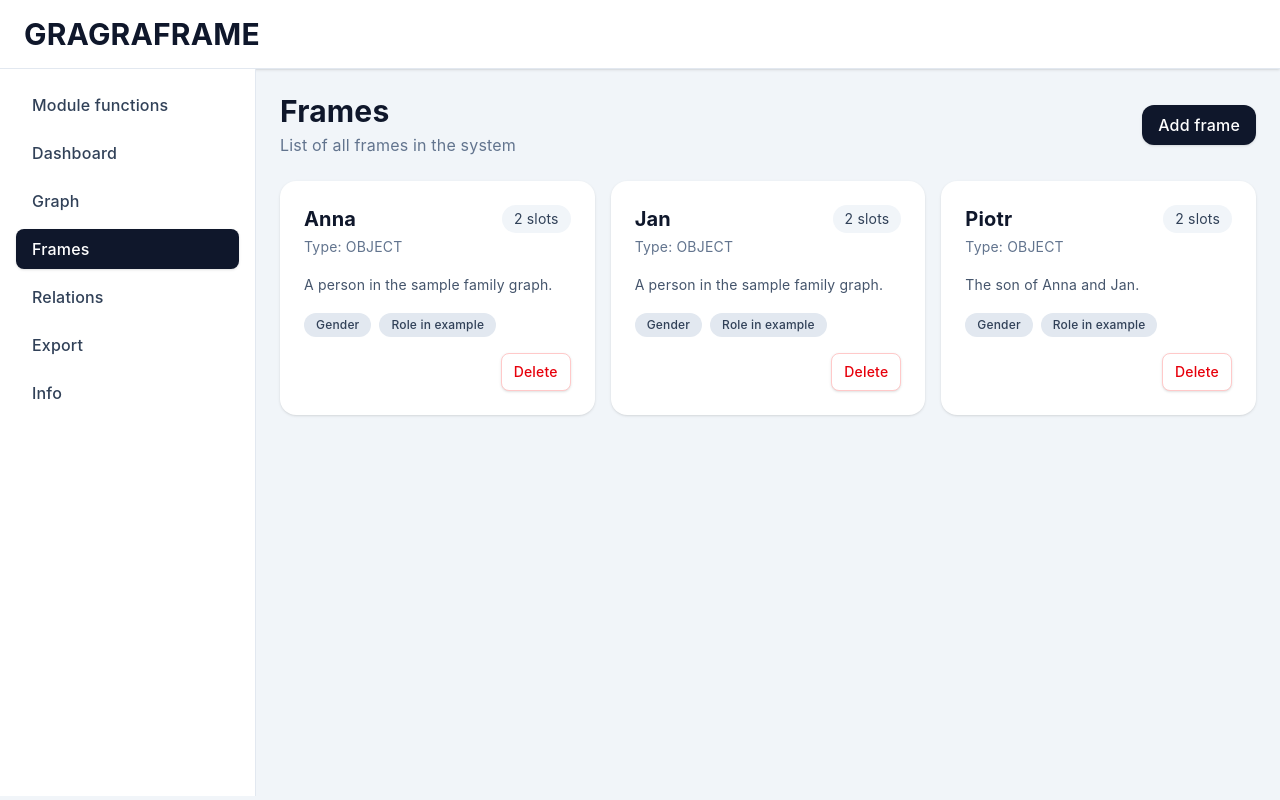
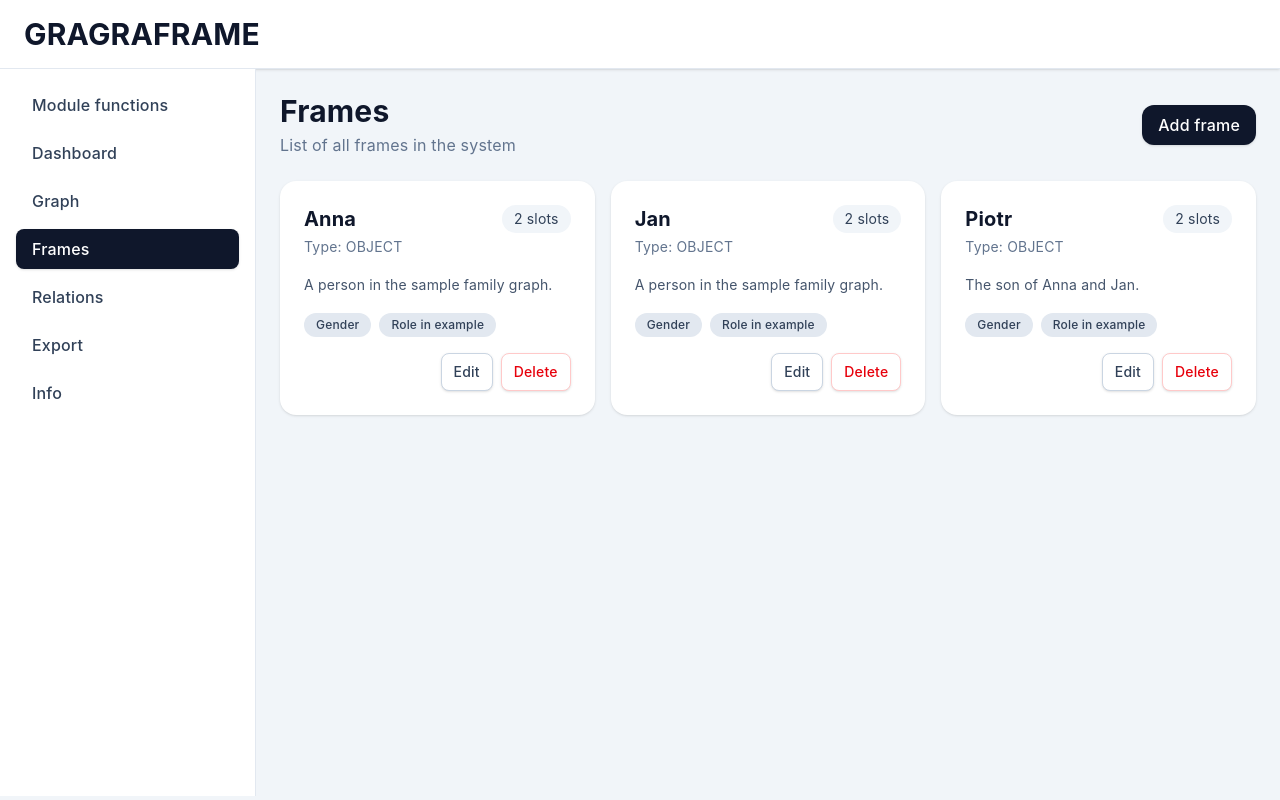
Before and after one commit to ovti/frame-system, a React (Vite) app: page /~21_zalubski/gragraframe/app/frames in a window 1280 px wide. Built offline with nearby package versions, Linux system fonts and the light colour scheme.

Commit message:
app update

```diff
--- a/src/components/frame/FrameCard.tsx
+++ b/src/components/frame/FrameCard.tsx
@@ -4,14 +4,27 @@ import type { Frame } from '../../types/frame';
 interface FrameCardProps {
   frame: Frame;
   onClick: () => void;
+  onEdit: () => void;
   onDelete: () => void;
 }
 
-function FrameCard({ frame, onClick, onDelete }: FrameCardProps) {
+function FrameCard({ frame, onClick, onEdit, onDelete }: FrameCardProps) {
+  const handleEditClick = (event: MouseEvent<HTMLButtonElement>) => {
+    event.stopPropagation();
+    onEdit();
+  };
+
   const handleDeleteClick = (event: MouseEvent<HTMLButtonElement>) => {
     event.stopPropagation();
     onDelete();
   };
+
+  const getSlotCountLabel = (count: number) => {
+    return count === 1 ? '1 slot' : `${count} slots`;
+  };
+
+  const secondaryButtonClass =
+    'w-full cursor-pointer rounded-lg border border-slate-300 bg-white px-3 py-2 text-sm font-medium text-slate-700 shadow-sm transition hover:border-slate-400 hover:bg-slate-100 hover:shadow focus:outline-none focus:ring-2 focus:ring-slate-400 focus:ring-offset-2 active:bg-slate-200 sm:w-auto';
 
   const dangerButtonClass =
     'w-full cursor-pointer rounded-lg border border-red-200 bg-white px-3 py-2 text-sm font-medium text-red-600 shadow-sm transition hover:border-red-300 hover:bg-red-50 hover:shadow focus:outline-none focus:ring-2 focus:ring-red-300 focus:ring-offset-2 active:bg-red-100 sm:w-auto';
@@ -31,7 +44,7 @@ function FrameCard({ frame, onClick, onDelete }: FrameCardProps) {
         </div>
 
         <span className='w-fit shrink-0 rounded-full bg-slate-100 px-3 py-1 text-sm text-slate-700'>
-          {frame.slots.length} slots
+          {getSlotCountLabel(frame.slots.length)}
         </span>
       </div>
 
@@ -56,7 +69,15 @@ function FrameCard({ frame, onClick, onDelete }: FrameCardProps) {
         )}
       </div>
 
-      <div className='flex justify-end'>
+      <div className='flex flex-col gap-2 sm:flex-row sm:justify-end'>
+        <button
+          type='button'
+          onClick={handleEditClick}
+          className={secondaryButtonClass}
+        >
+          Edit
+        </button>
+
         <button
           type='button'
           onClick={handleDeleteClick}
--- a/src/components/frame/FrameDetailsModal.tsx
+++ b/src/components/frame/FrameDetailsModal.tsx
@@ -20,6 +20,10 @@ function FrameDetailsModal({ frame, isOpen, onClose }: FrameDetailsModalProps) {
 
   const getFrameName = (frameId: string) => {
     return frames.find((item) => item.id === frameId)?.name ?? frameId;
+  };
+
+  const getAspectCountLabel = (count: number) => {
+    return count === 1 ? '1 aspect' : `${count} aspects`;
   };
 
   return (
@@ -105,7 +109,7 @@ function FrameDetailsModal({ frame, isOpen, onClose }: FrameDetailsModalProps) {
                     </h5>
 
                     <span className='w-fit shrink-0 rounded-full bg-slate-100 px-3 py-1 text-xs text-slate-600 sm:text-sm'>
-                      {slot.aspects.length} aspects
+                      {getAspectCountLabel(slot.aspects.length)}
                     </span>
                   </div>
 
--- a/src/components/frame/FrameForm.tsx
+++ b/src/components/frame/FrameForm.tsx
@@ -3,6 +3,7 @@ import type { Frame, FrameSlot, FrameType } from '../../types/frame';
 import SlotForm from './SlotForm';
 
 interface FrameFormProps {
+  initialFrame?: Frame | null;
   onSubmit: (frame: Frame) => void;
   onCancel: () => void;
 }
@@ -11,12 +12,20 @@ const FRAME_NAME_MAX_LENGTH = 60;
 const FRAME_DESCRIPTION_MAX_LENGTH = 300;
 const MAX_SLOTS_PER_FRAME = 12;
 
-function FrameForm({ onSubmit, onCancel }: FrameFormProps) {
-  const [name, setName] = useState('');
-  const [type, setType] = useState<FrameType>('CLASS');
-  const [description, setDescription] = useState('');
-  const [slots, setSlots] = useState<FrameSlot[]>([]);
+function FrameForm({
+  initialFrame = null,
+  onSubmit,
+  onCancel,
+}: FrameFormProps) {
+  const [name, setName] = useState(initialFrame?.name ?? '');
+  const [type, setType] = useState<FrameType>(initialFrame?.type ?? 'CLASS');
+  const [description, setDescription] = useState(
+    initialFrame?.description ?? '',
+  );
+  const [slots, setSlots] = useState<FrameSlot[]>(initialFrame?.slots ?? []);
   const [error, setError] = useState('');
+
+  const isEditMode = Boolean(initialFrame);
 
   const secondaryButtonClass =
     'w-full cursor-pointer rounded-xl border border-slate-300 bg-white px-4 py-2 font-medium text-slate-700 shadow-sm transition hover:border-slate-400 hover:bg-slate-100 hover:shadow focus:outline-none focus:ring-2 focus:ring-slate-400 focus:ring-offset-2 active:bg-slate-200 disabled:cursor-not-allowed disabled:opacity-50 sm:w-auto';
@@ -95,23 +104,37 @@ function FrameForm({ onSubmit, onCancel }: FrameFormProps) {
       return;
     }
 
-    const newFrame: Frame = {
-      id: crypto.randomUUID(),
+    const frame: Frame = {
+      id: initialFrame?.id ?? crypto.randomUUID(),
       name: trimmedName,
       type,
       description: trimmedDescription,
-      parentIds: [],
-      childIds: [],
-      slots,
-      relations: [],
+      parentIds: initialFrame?.parentIds ?? [],
+      childIds: initialFrame?.childIds ?? [],
+      slots: slots.map((slot) => ({
+        ...slot,
+        name: slot.name.trim(),
+        aspects: slot.aspects.map((aspect) => ({
+          ...aspect,
+          value: aspect.value.trim(),
+        })),
+        demons: (slot.demons ?? []).map((demon) => ({
+          ...demon,
+          description: demon.description.trim(),
+        })),
+      })),
+      relations: initialFrame?.relations ?? [],
     };
 
-    onSubmit(newFrame);
+    onSubmit(frame);
 
-    setName('');
-    setType('CLASS');
-    setDescription('');
-    setSlots([]);
+    if (!isEditMode) {
+      setName('');
+      setType('CLASS');
+      setDescription('');
+      setSlots([]);
+    }
+
     setError('');
   };
 
@@ -238,7 +261,7 @@ function FrameForm({ onSubmit, onCancel }: FrameFormProps) {
         </button>
 
         <button type='submit' className={primaryButtonClass}>
-          Save frame
+          {isEditMode ? 'Save changes' : 'Save frame'}
         </button>
       </div>
     </form>
--- a/src/data/relationPresets.ts
+++ b/src/data/relationPresets.ts
@@ -26,14 +26,16 @@ export const relationPresetGroups: RelationPresetGroup[] = [
   {
     id: 'FAMILY',
     name: 'Family relations',
-    description: 'Relations describing people and family dependencies.',
+    description:
+      'Relations describing people and family dependencies. These relations do not create frame inheritance.',
     relations: [
       {
         id: 'spouse',
         label: 'spouse',
         type: 'ASSOCIATION',
         category: 'FAMILY',
-        description: 'A symmetric relation between two people.',
+        description:
+          'A symmetric family relation between two people. It is not an inheritance relation.',
         layoutRole: 'LATERAL',
       },
       {
@@ -41,7 +43,8 @@ export const relationPresetGroups: RelationPresetGroup[] = [
         label: 'child',
         type: 'ASSOCIATION',
         category: 'FAMILY',
-        description: 'A relation from a parent to a child, e.g. Anna → Piotr.',
+        description:
+          'A family relation from a parent to a child, e.g. Anna → Piotr. It is not frame inheritance.',
         layoutRole: 'TREE',
       },
       {
@@ -49,7 +52,8 @@ export const relationPresetGroups: RelationPresetGroup[] = [
         label: 'parent',
         type: 'ASSOCIATION',
         category: 'FAMILY',
-        description: 'A relation from a child to a parent, e.g. Piotr → Anna.',
+        description:
+          'A family relation from a child to a parent, e.g. Piotr → Anna. It is not frame inheritance.',
         layoutRole: 'TREE',
       },
     ],
--- a/src/data/sampleFrames.ts
+++ b/src/data/sampleFrames.ts
@@ -7,7 +7,7 @@ export const sampleFrames: Frame[] = [
     type: 'OBJECT',
     description: 'A person in the sample family graph.',
     parentIds: [],
-    childIds: ['piotr'],
+    childIds: [],
     slots: [
       {
         id: 'slot-anna-1',
@@ -40,7 +40,7 @@ export const sampleFrames: Frame[] = [
     type: 'OBJECT',
     description: 'A person in the sample family graph.',
     parentIds: [],
-    childIds: ['piotr'],
+    childIds: [],
     slots: [
       {
         id: 'slot-jan-1',
@@ -72,7 +72,7 @@ export const sampleFrames: Frame[] = [
     name: 'Piotr',
     type: 'OBJECT',
     description: 'The son of Anna and Jan.',
-    parentIds: ['anna', 'jan'],
+    parentIds: [],
     childIds: [],
     slots: [
       {
@@ -112,14 +112,7 @@ export const sampleFrames: Frame[] = [
 //     description:
 //       'A basic constructive solid represented by a rectangular cuboid.',
 //     parentIds: [],
-//     childIds: [
-//       'blind-slot-2',
-//       'blind-slot-3',
-//       'hole-4',
-//       'hole-5',
-//       'hole-6',
-//       'hole-7',
-//     ],
+//     childIds: [],
 //     slots: [
 //       {
 //         id: 'slot-rc-1-type',
--- a/src/pages/FramesPage.tsx
+++ b/src/pages/FramesPage.tsx
@@ -7,11 +7,14 @@ import { useFrameStore } from '../store/frameStore';
 import type { Frame } from '../types/frame';
 
 function FramesPage() {
-  const { frames, addFrame, deleteFrame } = useFrameStore();
+  const { frames, addFrame, updateFrame, deleteFrame } = useFrameStore();
 
   const [selectedFrame, setSelectedFrame] = useState<Frame | null>(null);
+  const [editedFrame, setEditedFrame] = useState<Frame | null>(null);
+
   const [isDetailsModalOpen, setIsDetailsModalOpen] = useState(false);
   const [isCreateModalOpen, setIsCreateModalOpen] = useState(false);
+  const [isEditModalOpen, setIsEditModalOpen] = useState(false);
 
   const primaryButtonClass =
     'w-full cursor-pointer rounded-xl bg-slate-900 px-4 py-2 font-medium text-white shadow-sm transition hover:bg-slate-700 hover:shadow focus:outline-none focus:ring-2 focus:ring-slate-500 focus:ring-offset-2 active:bg-slate-950 sm:w-auto';
@@ -31,6 +34,26 @@ function FramesPage() {
     setIsCreateModalOpen(false);
   };
 
+  const handleOpenEdit = (frame: Frame) => {
+    setEditedFrame(frame);
+    setIsEditModalOpen(true);
+  };
+
+  const handleCloseEdit = () => {
+    setEditedFrame(null);
+    setIsEditModalOpen(false);
+  };
+
+  const handleUpdateFrame = (frame: Frame) => {
+    updateFrame(frame);
+
+    if (selectedFrame?.id === frame.id) {
+      setSelectedFrame(frame);
+    }
+
+    handleCloseEdit();
+  };
+
   const handleDeleteFrame = (frameId: string) => {
     const confirmed = window.confirm(
       'Are you sure you want to delete this frame?',
@@ -40,6 +63,10 @@ function FramesPage() {
 
     if (selectedFrame?.id === frameId) {
       handleCloseDetails();
+    }
+
+    if (editedFrame?.id === frameId) {
+      handleCloseEdit();
     }
 
     deleteFrame(frameId);
@@ -78,6 +105,7 @@ function FramesPage() {
               key={frame.id}
               frame={frame}
               onClick={() => handleOpenDetails(frame)}
+              onEdit={() => handleOpenEdit(frame)}
               onDelete={() => handleDeleteFrame(frame.id)}
             />
           ))}
@@ -109,6 +137,25 @@ function FramesPage() {
           onCancel={() => setIsCreateModalOpen(false)}
         />
       </Modal>
+
+      <Modal isOpen={isEditModalOpen} onClose={handleCloseEdit}>
+        <div className='mb-6'>
+          <h2 className='text-xl font-bold text-slate-900 sm:text-2xl'>
+            Edit frame
+          </h2>
+
+          <p className='mt-1 text-sm text-slate-500 sm:text-base'>
+            Update frame data, slots, aspects, and demons
+          </p>
+        </div>
+
+        <FrameForm
+          key={editedFrame?.id ?? 'edit-frame'}
+          initialFrame={editedFrame}
+          onSubmit={handleUpdateFrame}
+          onCancel={handleCloseEdit}
+        />
+      </Modal>
     </div>
   );
 }
```
